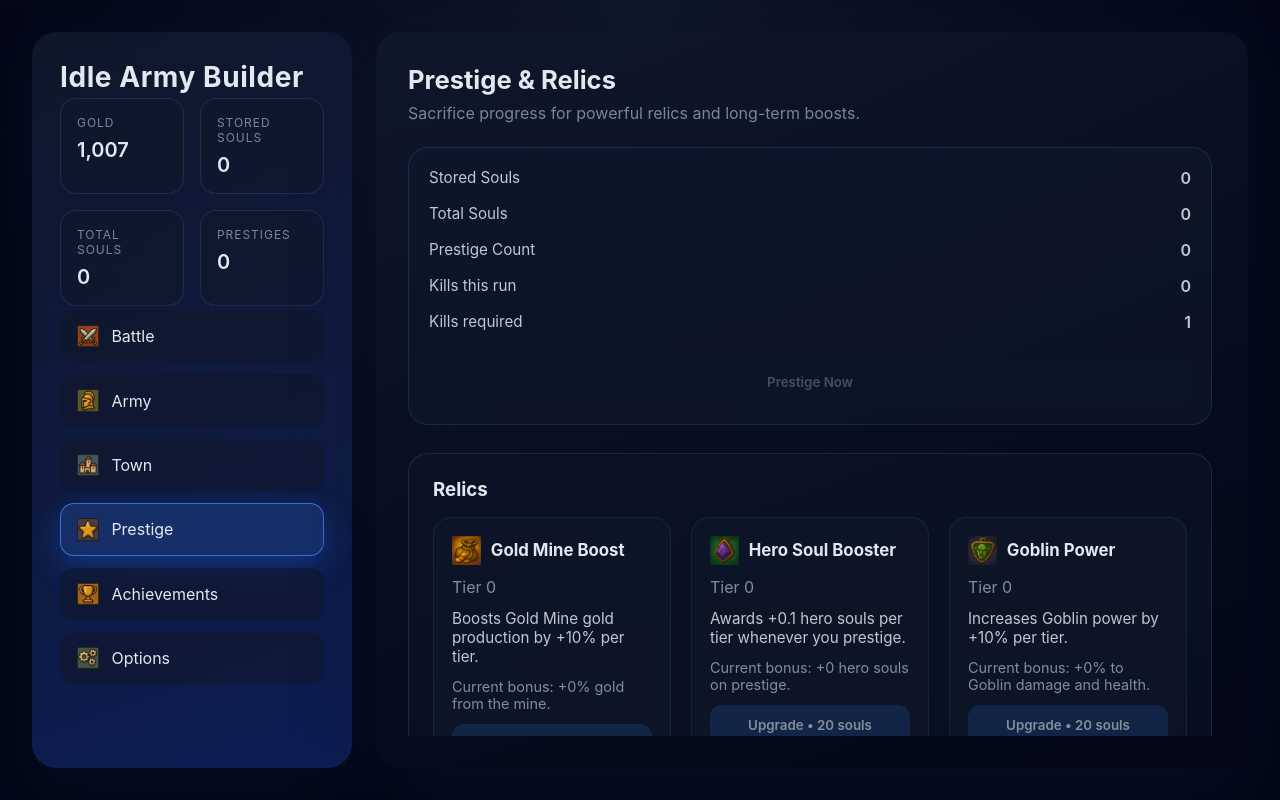
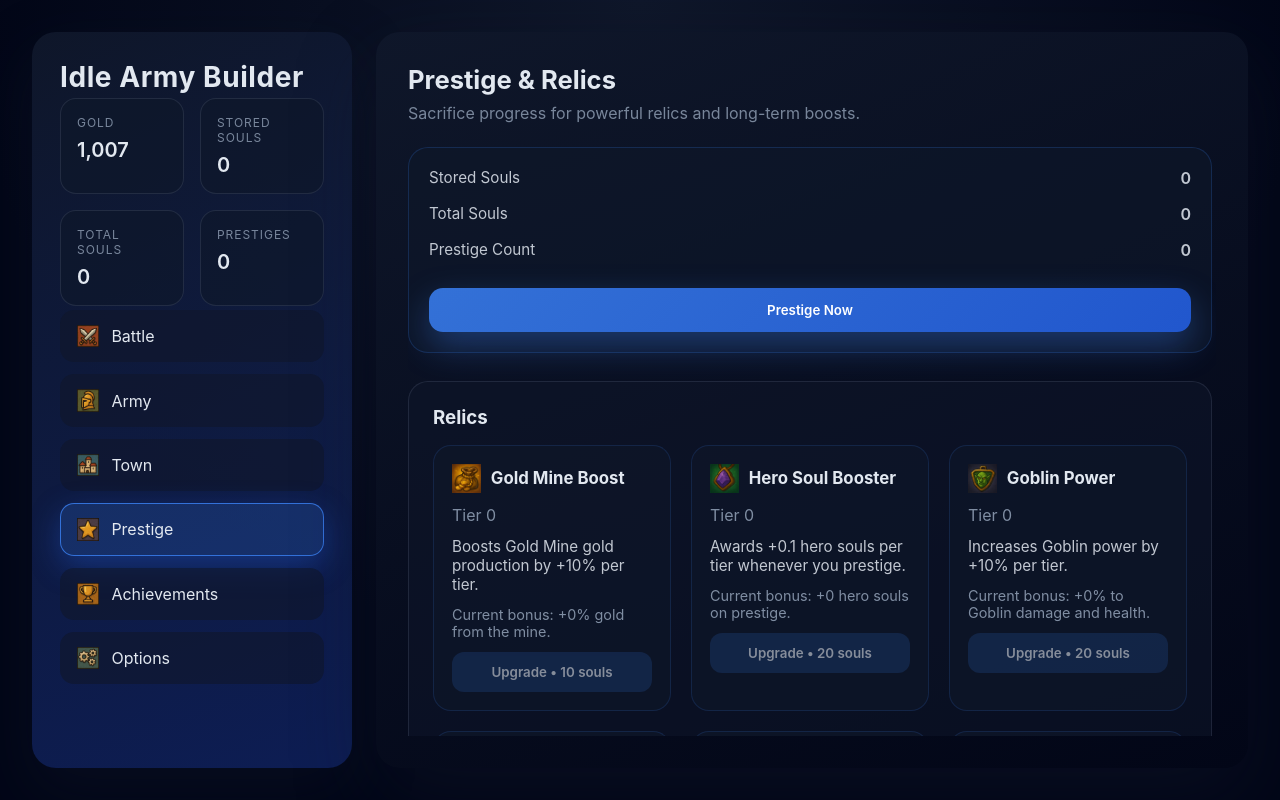
Before and after one commit to aleksandar-radev/army, a Vue app: page / in a window 1280 px wide. Both pictures are taken after a click on the button "Prestige". Built offline with nearby package versions, Linux system fonts and the light colour scheme.

Commit message:
Refactor prestige logic by removing kill count dependencies and updating related localization strings

```diff
--- a/src/components/views/PrestigeView.vue
+++ b/src/components/views/PrestigeView.vue
@@ -23,14 +23,6 @@
           <div class="summary-row">
             <span>{{ t('prestige.summary.prestigeCount') }}</span>
             <strong>{{ formatNumber(resourceSummary.prestigeCount) }}</strong>
-          </div>
-          <div class="summary-row">
-            <span>{{ t('prestige.summary.killsThisRun') }}</span>
-            <strong>{{ formatNumber(prestigeInfo.currentKills) }}</strong>
-          </div>
-          <div class="summary-row">
-            <span>{{ t('prestige.summary.killsRequired') }}</span>
-            <strong>{{ formatNumber(prestigeInfo.requiredKills) }}</strong>
           </div>
           <div class="actions">
             <button
@@ -144,8 +136,7 @@ const t = i18n.t;
 const CELEBRATION_ICON_SRC = uiIconSources.celebration;
 
 const { resourceSummary, relics } = storeToRefs(economy);
-const { prestigeInfo, canPrestigeNow, ascendMessage, ascendVisible, ascendDisabled } =
-  storeToRefs(progression);
+const { canPrestigeNow, ascendMessage, ascendVisible, ascendDisabled } = storeToRefs(progression);
 
 const performPrestige = () => {
   progression.performPrestige();
--- a/src/game/prestige.js
+++ b/src/game/prestige.js
@@ -1,11 +1,10 @@
 import { convertHeroSoulsToTotal } from "./resources.js";
-import { resetBattle, getKillCount } from "./battle.js";
+import { resetBattle } from "./battle.js";
 import { resources } from "./resources.js";
 import { armyCounts } from "./army.js";
 
 export function canPrestige() {
-  const requiredKills = (resources.prestigeCount || 0) + 1;
-  return getKillCount() >= requiredKills;
+  return true;
 }
 
 export function doPrestige() {
--- a/src/i18n/messages.js
+++ b/src/i18n/messages.js
@@ -91,8 +91,6 @@ export const messages = {
         storedSouls: 'Stored Souls',
         totalSouls: 'Total Souls',
         prestigeCount: 'Prestige Count',
-        killsThisRun: 'Kills this run',
-        killsRequired: 'Kills required',
       },
       actions: {
         prestigeNow: 'Prestige Now',
@@ -340,8 +338,6 @@ export const messages = {
         storedSouls: 'Almas almacenadas',
         totalSouls: 'Almas totales',
         prestigeCount: 'Contador de prestigio',
-        killsThisRun: 'Bajas en esta partida',
-        killsRequired: 'Bajas requeridas',
       },
       actions: {
         prestigeNow: 'Prestigiar ahora',
@@ -589,8 +585,6 @@ export const messages = {
         storedSouls: '储存的英灵',
         totalSouls: '总英灵',
         prestigeCount: '转生次数',
-        killsThisRun: '本轮击杀',
-        killsRequired: '所需击杀',
       },
       actions: {
         prestigeNow: '立即转生',
--- a/src/stores/progressionStore.js
+++ b/src/stores/progressionStore.js
@@ -5,7 +5,7 @@ import { doPrestige } from '@/game/prestige.js';
 import { clearSave, loadGame, startAutoSave, stopAutoSave } from '@/game/saveLoad.js';
 import { getCurrentEnemy, startNewBattle } from '@/game/battle.js';
 import { tickTown } from '@/game/town.js';
-import { resetEngineState, resourceState } from '@/stores/gameState.js';
+import { resetEngineState } from '@/stores/gameState.js';
 import { useBattleStore } from '@/stores/battleStore.js';
 import { useEconomyStore } from '@/stores/economyStore.js';
 import { useUiStore } from '@/stores/uiStore.js';
@@ -31,17 +31,7 @@ export const useProgressionStore = defineStore('progression', () => {
     () => ascendDisabled.value || (economy.resourcesView.heroSoulsTotal || 0) >= ASCEND_TARGET,
   );
 
-  const canPrestigeNow = computed(() => {
-    const requiredKills = (resourceState.prestigeCount || 0) + 1;
-    const currentKills = battle.killCount.value;
-
-    return currentKills >= requiredKills;
-  });
-
-  const prestigeInfo = computed(() => ({
-    requiredKills: (resourceState.prestigeCount || 0) + 1,
-    currentKills: battle.killCount.value,
-  }));
+  const canPrestigeNow = computed(() => true);
 
   const ascendMessage = computed(() =>
     ascendMessageKey.value ? t(ascendMessageKey.value, ascendMessageParams.value) : '',
@@ -135,7 +125,6 @@ export const useProgressionStore = defineStore('progression', () => {
     ascendDisabled,
     ascendVisible,
     canPrestigeNow,
-    prestigeInfo,
     performPrestige,
     resetGame,
     ascend,
```
